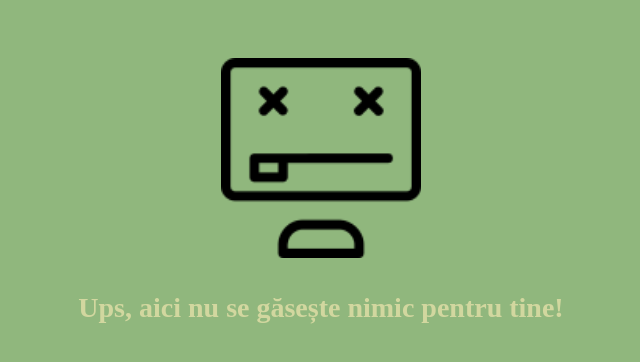
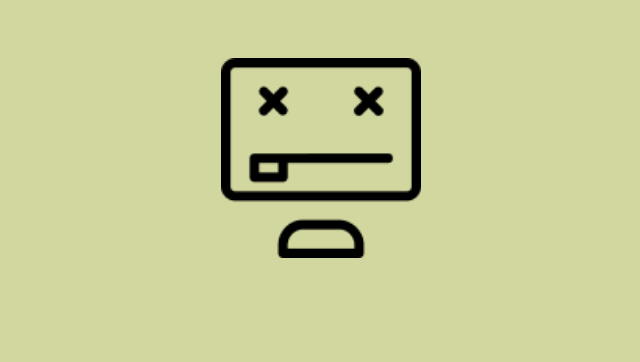
Before and after one commit to alexrobert02/RoDX, a website: page src/views/404page.html in a window 1280 px wide. Shown: the whole page, without its empty margins (319-959 px from the left). Drawn offline with Linux system fonts and the light colour scheme.

Commit message:
+super mic

```diff
--- a/src/static/account.css
+++ b/src/static/account.css
@@ -1,5 +1,5 @@
 body {
-  background-color: #90b77d;
+  background-color: #d2d79f;
 }
 
 .container {
@@ -90,7 +90,7 @@ input {
   color: white;
   padding: 10px 20px;
   border-radius: 5px;
-  font-family: 'Roboto Flex', sans-serif;
+  font-family: "Roboto Flex", sans-serif;
   font-weight: 800;
   z-index: 9999;
 }
```
